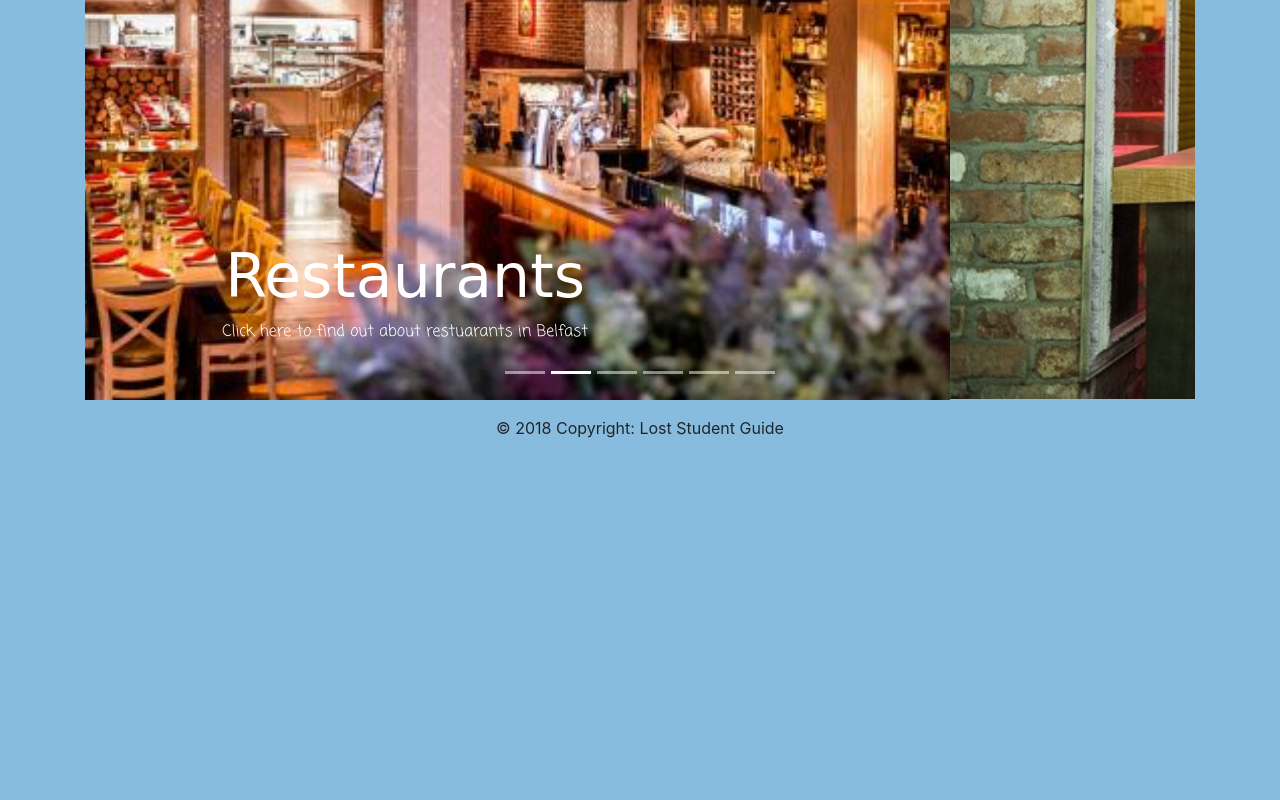
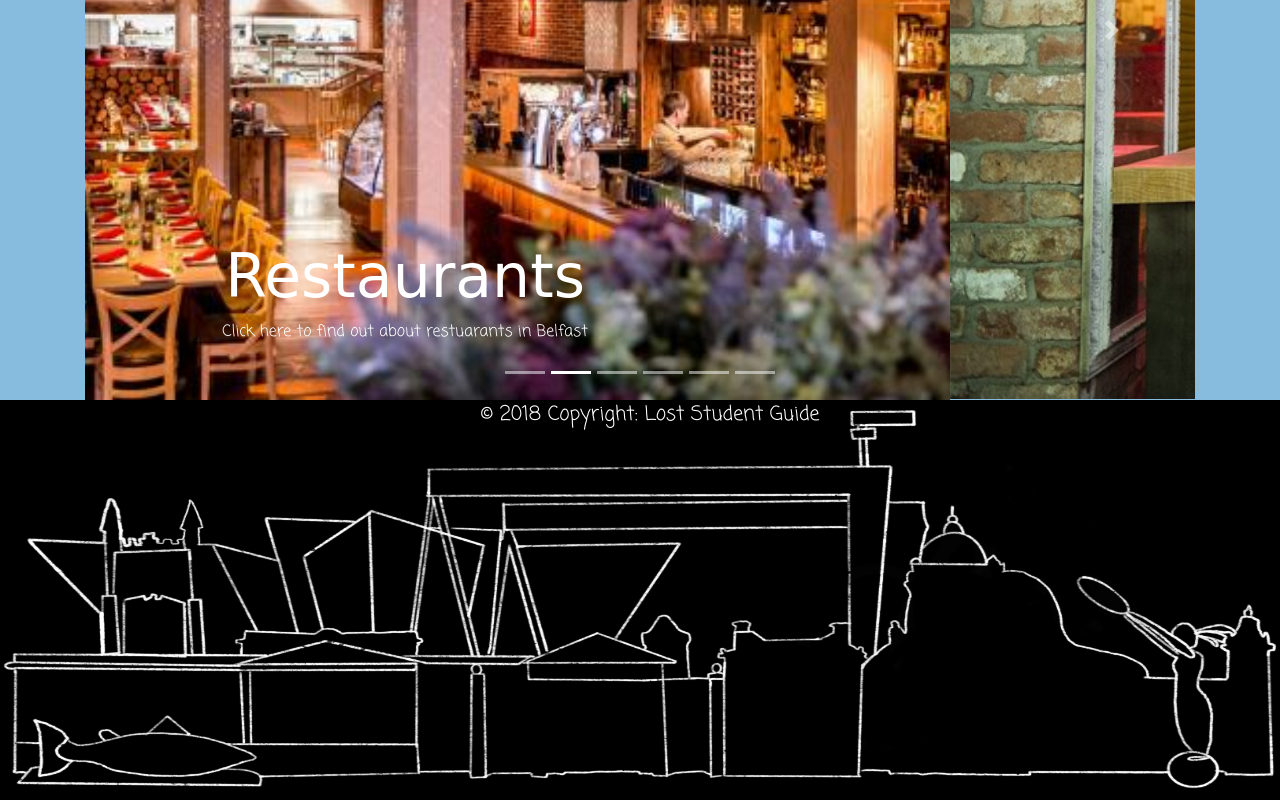
Before and after one commit to saoirseann/studentguide, a plain HTML site: page index.html in a window 1280 px wide. Shown: the part 771-1571 px from the top of the page. Before the commit the page ends 1227 px from the top, so only its background shows below. Drawn offline with nearby package versions, Linux system fonts and the light colour scheme; a web font is replaced by a local one.

Commit message:
footer image added

```diff
--- a/css/general.css
+++ b/css/general.css
@@ -42,3 +42,14 @@ a:hover {
 .card {
 	margin: 0.5em;
 }
+footer {
+	background-image: url('../images/belfastSkyline.PNG');
+    width: 100%;
+    height: 400px;
+     background-size: 100% 100%;
+}
+footer p {
+	color: white;
+	font-size: 20px;
+	text-align: center;
+}
--- a/index.html
+++ b/index.html
@@ -128,8 +128,14 @@
 		</div>
 		<!-- Copyright -->
 		<footer>
-		<div class="footer-copyright text-center py-3">© 2018 Copyright: Lost Student Guide</div>
+		<p>© 2018 Copyright: Lost Student Guide</p>
+
+
+
+
+
 		</footer>
+
 		<script src="https://code.jquery.com/jquery-3.3.1.slim.min.js" integrity="sha384-q8i/X+965DzO0rT7abK41JStQIAqVgRVzpbzo5smXKp4YfRvH+8abtTE1Pi6jizo" crossorigin="anonymous"></script>
 		<script type="text/javascript" src="js/bootstrap.js"></script>
 		<script type="text/javascript"  href="js/bootstrap.min.js"/>
```
Also changed, not shown: images/belfastSkyline.PNG (added).
